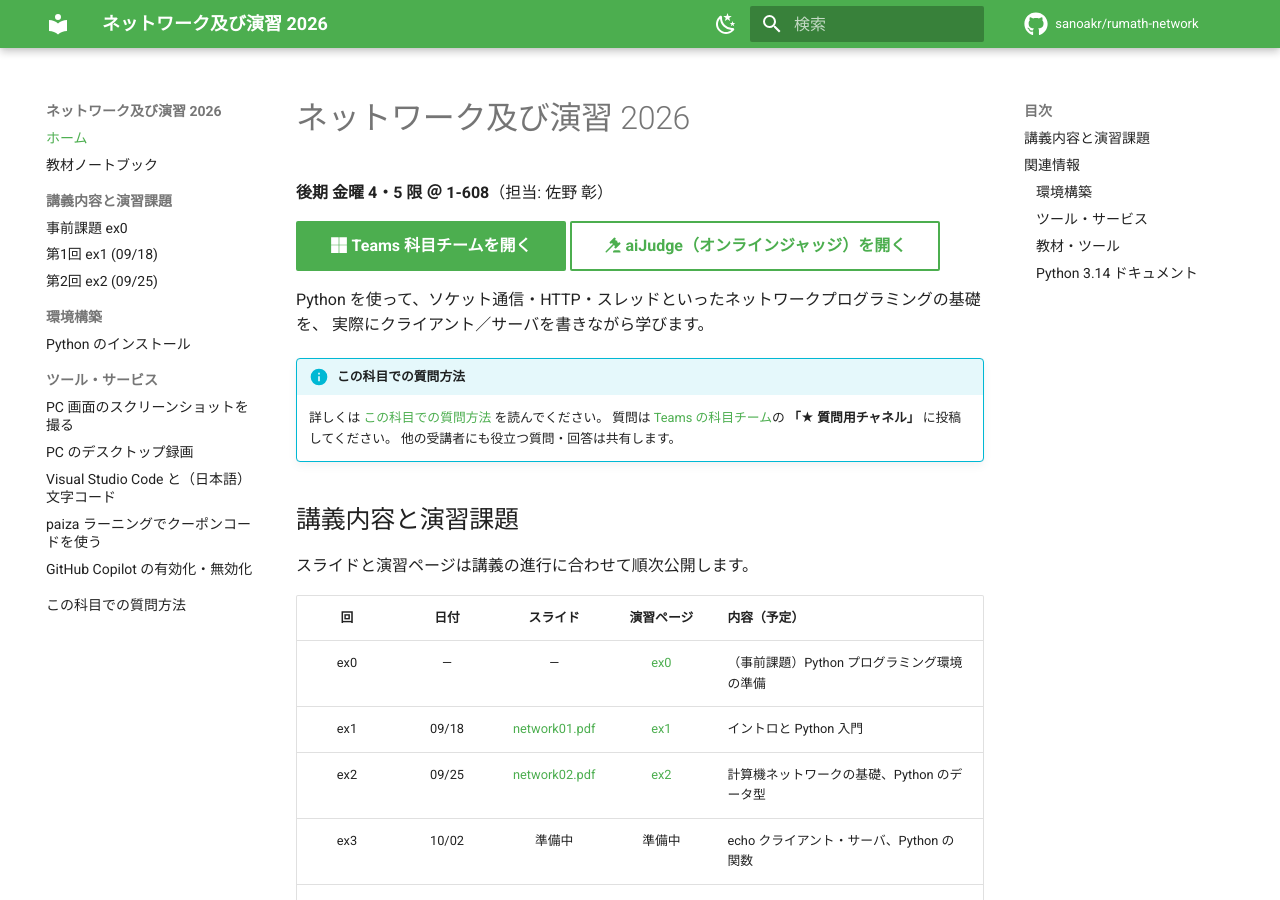
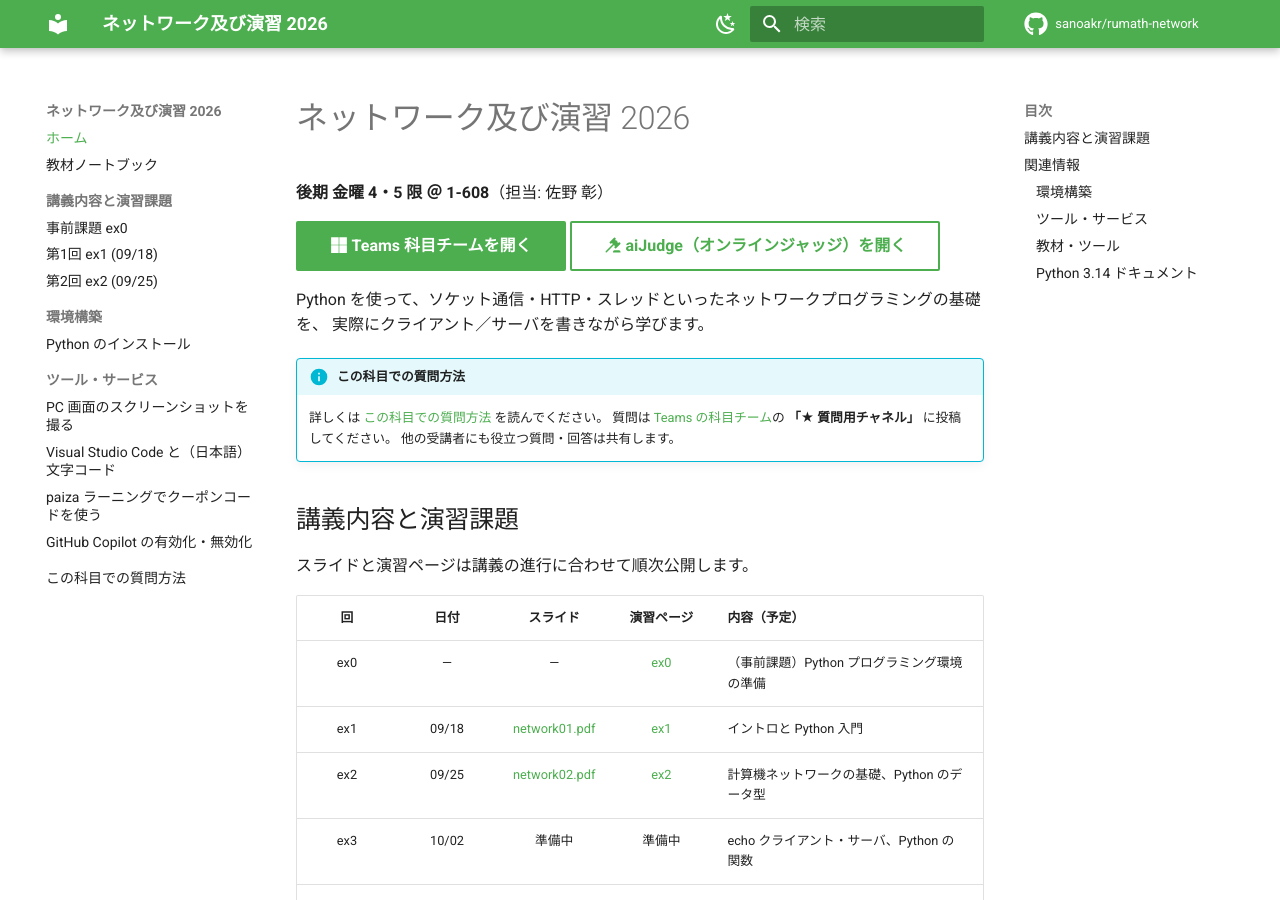
Before and after one commit to sanoakr/rumath-network, an MkDocs documentation site: the page built from docs/index.md, in a window 1280 px wide and 900 px high. Built offline with MkDocs 1.6.1 and Material for MkDocs 9.7.7, drawn with Linux system fonts in a browser that asks for light colours; comment, search, counter and statistics services are not loaded.

Commit message:
docs: drop the desktop recording page from the nav
The page itself was removed in c740335, but the nav entry was left behind.

```diff
--- a/mkdocs.yml
+++ b/mkdocs.yml
@@ -74,7 +74,6 @@ nav:
       - Python のインストール: setup/python-install.md
   - ツール・サービス:
       - PC 画面のスクリーンショットを撮る: setup/screenshot.md
-      - PC のデスクトップ録画: setup/screen-recording.md
       - Visual Studio Code と（日本語）文字コード: setup/vscode-encoding.md
       - paiza ラーニングでクーポンコードを使う: setup/paiza-coupon.md
       - GitHub Copilot の有効化・無効化: setup/github-copilot.md
```
